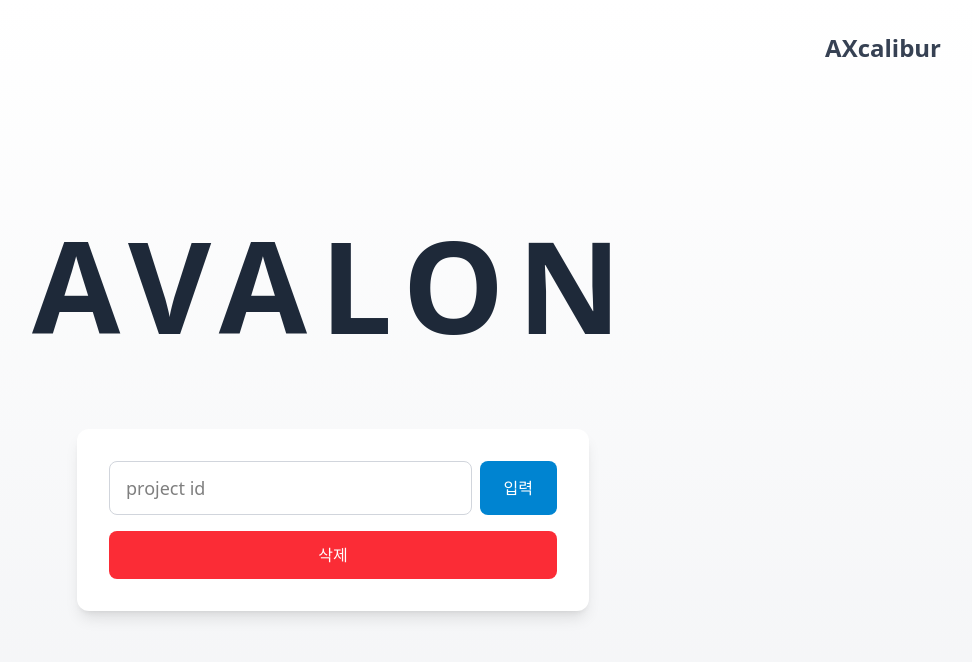
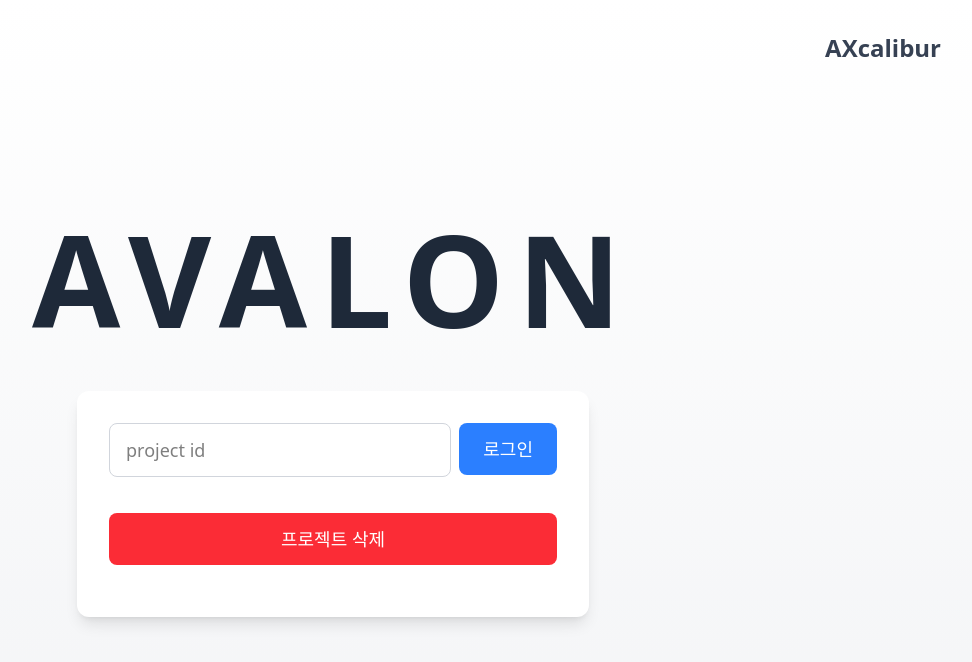
Before and after one commit to SKALA-AXcalibur/AVALON, a Next.js app in the folder frontend/: page /login in a window 1280 px wide. Shown: the top 662 px of the page, without its empty margins (307-1279 px from the left). Built offline with nearby package versions, Linux system fonts and the light colour scheme.

Commit message:
feat: api 통신을 활용한 프로젝트 로그인 및 삭제 추가

```diff
--- a/frontend/src/app/login/page.tsx
+++ b/frontend/src/app/login/page.tsx
@@ -1,4 +1,4 @@
-import Login from "@/components/login/Login";
+import LoginProjectBox from "@/components/login/LoginProjectBox";
 
 const LoginPage = () => {
   return (
@@ -8,10 +8,10 @@ const LoginPage = () => {
           AXcalibur
         </span>
       </header>
-      <h1 className="font-playfair text-[128px] font-bold tracking-widest text-gray-800 mb-12">
+      <h1 className="font-playfair text-[128px] font-bold tracking-widest text-gray-800 mb-4">
         AVALON
       </h1>
-      <Login />
+      <LoginProjectBox />
     </div>
   );
 };
--- /dev/null
+++ b/frontend/src/components/login/DeleteProjectButton.tsx
@@ -0,0 +1,88 @@
+"use client";
+import validateId from "@/utils/ValidateId";
+import ky from "ky";
+import { useState } from "react";
+
+const DeleteProjectButton = () => {
+  const [isLoading, setIsLoading] = useState(false);
+  const [error, setError] = useState<string | null>(null);
+  const [success, setSuccess] = useState<string | null>(null);
+  const [isConfirming, setIsConfirming] = useState(false);
+
+  const handleDelete = async (formData: FormData) => {
+    try {
+      if (!isConfirming) {
+        setIsConfirming(true);
+        return;
+      }
+
+      setIsLoading(true);
+      setError(null);
+      setSuccess(null);
+
+      const projectId = formData.get("projectId") as string;
+      const validation = validateId(projectId);
+
+      if (!validation.isValid) {
+        return;
+      }
+
+      await ky.delete(
+        `${process.env.NEXT_PUBLIC_API_URL}/api/project/v1/${projectId}`,
+        {
+          credentials: "include",
+        }
+      );
+
+      setSuccess("프로젝트가 성공적으로 삭제되었습니다.");
+      setIsConfirming(false);
+
+      // 성공 메시지를 2초 후에 자동으로 숨김
+      setTimeout(() => {
+        setSuccess(null);
+      }, 2000);
+    } catch (error) {
+      console.error("Delete failed:", error);
+      setError("프로젝트 삭제에 실패했습니다.");
+      setIsConfirming(false);
+    } finally {
+      setIsLoading(false);
+    }
+  };
+
+  return (
+    <div className="flex flex-col">
+      <button
+        formAction={handleDelete}
+        disabled={isLoading}
+        className={`w-full py-3 text-lg rounded-lg transition-colors ${
+          isLoading
+            ? "bg-red-300 text-white cursor-not-allowed"
+            : isConfirming
+            ? "bg-red-600 text-white hover:bg-red-700"
+            : "bg-red-500 text-white hover:bg-red-600"
+        }`}
+      >
+        {isLoading
+          ? "삭제 중..."
+          : isConfirming
+          ? "정말 삭제하시겠습니까?"
+          : "프로젝트 삭제"}
+      </button>
+      <div className="h-4 mt-1">
+        {error && (
+          <p className="text-sm text-red-600" role="alert">
+            {error}
+          </p>
+        )}
+        {success && (
+          <p className="text-sm text-green-600" role="status">
+            {success}
+          </p>
+        )}
+      </div>
+    </div>
+  );
+};
+
+export default DeleteProjectButton;
--- a/frontend/src/components/login/Login.tsx
+++ /dev/null
@@ -1,53 +0,0 @@
-"use client";
-
-import { useState } from "react";
-import { useRouter } from "next/navigation";
-import { useProjectStore } from "@/store/projectStore";
-
-const Login = () => {
-  const router = useRouter();
-  const [projectId, setProjectId] = useState("");
-  const setProject = useProjectStore((state) => state.setProject);
-
-  const handleLogin = () => {
-    if (projectId === "") {
-      alert("[알림] 프로젝트 ID를 입력해주세요.");
-      return;
-    }
-
-    const isValid = /^[a-zA-Z0-9]+$/.test(projectId);
-
-    if (!isValid) {
-      alert("[알림] 프로젝트 ID는 영문자와 숫자만 입력할 수 있습니다.");
-      return;
-    }
-
-    setProject({ id: projectId, scenarioIds: [] });
-    router.push(`/project/${projectId}/scenario`);
-  };
-
-  return (
-    <div className="bg-white shadow-lg rounded-xl p-8 w-[512px] flex flex-col gap-4">
-      <div className="flex gap-2">
-        <input
-          className="flex-1 border border-gray-300 rounded-lg px-4 py-3 text-lg"
-          placeholder="project id"
-          value={projectId}
-          onChange={(e) => setProjectId(e.target.value)}
-          onKeyDown={(e) => e.key === "Enter" && handleLogin()}
-        />
-        <button
-          onClick={handleLogin}
-          className="bg-sky-600 text-white rounded-lg px-6 py-3 flex items-center gap-2 font-medium"
-        >
-          입력
-        </button>
-      </div>
-      <button className="bg-red-500 text-white rounded-lg py-3 font-medium flex items-center justify-center gap-2">
-        삭제
-      </button>
-    </div>
-  );
-};
-
-export default Login;
--- /dev/null
+++ b/frontend/src/components/login/LoginProjectBox.tsx
@@ -0,0 +1,19 @@
+import DeleteProjectButton from "./DeleteProjectButton";
+import LoginProjectButton from "./LoginProjectButton";
+import ProjectIdInput from "./ProjectIdInput";
+
+const LoginProjectBox = () => {
+  return (
+    <div className="bg-white shadow-lg rounded-xl p-8 w-[512px]">
+      <form className="flex flex-col gap-4">
+        <div className="flex gap-2 items-start">
+          <ProjectIdInput />
+          <LoginProjectButton />
+        </div>
+        <DeleteProjectButton />
+      </form>
+    </div>
+  );
+};
+
+export default LoginProjectBox;
--- /dev/null
+++ b/frontend/src/components/login/LoginProjectButton.tsx
@@ -0,0 +1,72 @@
+"use client";
+import validateId from "@/utils/ValidateId";
+import ky from "ky";
+import { useRouter } from "next/navigation";
+import { useState } from "react";
+
+interface ProjectResponse {
+  projectId: string;
+}
+
+const LoginProjectButton = () => {
+  const router = useRouter();
+  const [isLoading, setIsLoading] = useState(false);
+  const [error, setError] = useState<string | null>(null);
+
+  const handleLogin = async (formData: FormData) => {
+    try {
+      setIsLoading(true);
+      setError(null);
+
+      const projectId = formData.get("projectId") as string;
+      const validation = validateId(projectId);
+
+      if (!validation.isValid) {
+        return;
+      }
+
+      const response = await ky.post(
+        `${process.env.NEXT_PUBLIC_API_URL}/api/project/v1/`,
+        {
+          json: { projectId },
+          credentials: "include",
+        }
+      );
+
+      const data = (await response.json()) as ProjectResponse;
+      router.push(`/project/${data.projectId}/scenario`);
+    } catch (error) {
+      console.error("Login failed:", error);
+      setError(
+        "로그인에 실패했습니다. 프로젝트 ID를 확인하거나 잠시 후 다시 시도해주세요."
+      );
+    } finally {
+      setIsLoading(false);
+    }
+  };
+
+  return (
+    <div className="flex flex-col">
+      <button
+        formAction={handleLogin}
+        disabled={isLoading}
+        className={`px-6 py-3 text-lg rounded-lg transition-colors ${
+          isLoading
+            ? "bg-blue-300 text-white cursor-not-allowed"
+            : "bg-blue-500 text-white hover:bg-blue-600"
+        }`}
+      >
+        {isLoading ? "로그인 중..." : "로그인"}
+      </button>
+      <div className="h-4 mt-1">
+        {error && (
+          <p className="text-sm text-red-600" role="alert">
+            {error}
+          </p>
+        )}
+      </div>
+    </div>
+  );
+};
+
+export default LoginProjectButton;
--- /dev/null
+++ b/frontend/src/components/login/ProjectIdInput.tsx
@@ -0,0 +1,46 @@
+"use client";
+import { useState } from "react";
+import validateId from "@/utils/ValidateId";
+
+const ProjectIdInput = () => {
+  const [projectId, setProjectId] = useState("");
+  const [error, setError] = useState<string | null>(null);
+
+  const handleChange = (e: React.ChangeEvent<HTMLInputElement>) => {
+    const value = e.target.value;
+    setProjectId(value);
+
+    const validation = validateId(value);
+    setError(validation.isValid ? null : validation.errorMessage || null);
+  };
+
+  return (
+    <div className="flex-1">
+      <input
+        name="projectId"
+        value={projectId}
+        onChange={handleChange}
+        className={`w-full border rounded-lg px-4 py-3 text-lg ${
+          error
+            ? "border-red-500 focus:border-red-500"
+            : "border-gray-300 focus:border-blue-500"
+        } focus:outline-none focus:ring-2 focus:ring-opacity-50 ${
+          error ? "focus:ring-red-500" : "focus:ring-blue-500"
+        }`}
+        placeholder="project id"
+        aria-label="프로젝트 ID"
+        aria-invalid={!!error}
+        aria-describedby={error ? "projectId-error" : undefined}
+      />
+      <div className="h-4 mt-1">
+        {error && (
+          <p id="projectId-error" className="text-sm text-red-600" role="alert">
+            {error}
+          </p>
+        )}
+      </div>
+    </div>
+  );
+};
+
+export default ProjectIdInput;
--- /dev/null
+++ b/frontend/src/utils/ValidateId.ts
@@ -0,0 +1,25 @@
+const validateId = (
+  Id: string
+): { isValid: boolean; errorMessage?: string } => {
+  if (!Id) {
+    return { isValid: false, errorMessage: "ID를 입력해주세요." };
+  }
+
+  if (Id.length < 5 || Id.length > 30) {
+    return {
+      isValid: false,
+      errorMessage: "ID는 5자 이상 30자 이하여야 합니다.",
+    };
+  }
+
+  if (!/^[a-zA-Z0-9-]+$/.test(Id)) {
+    return {
+      isValid: false,
+      errorMessage: "ID는 영문자와 숫자, -로만 구성되어야 합니다.",
+    };
+  }
+
+  return { isValid: true };
+};
+
+export default validateId;
```
